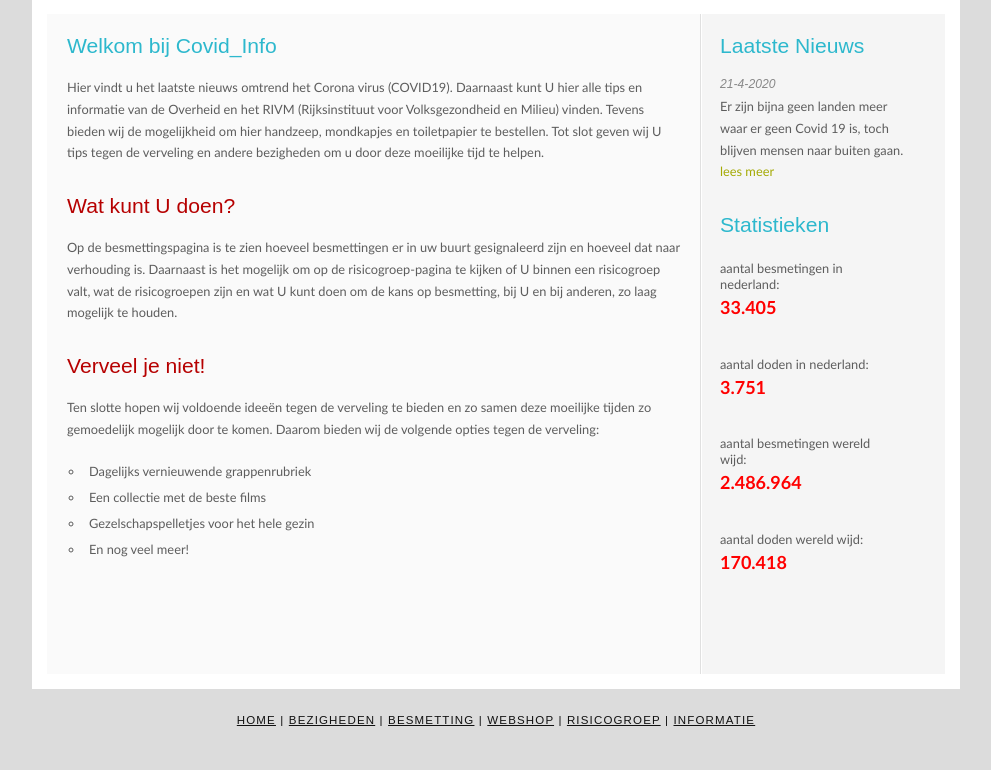
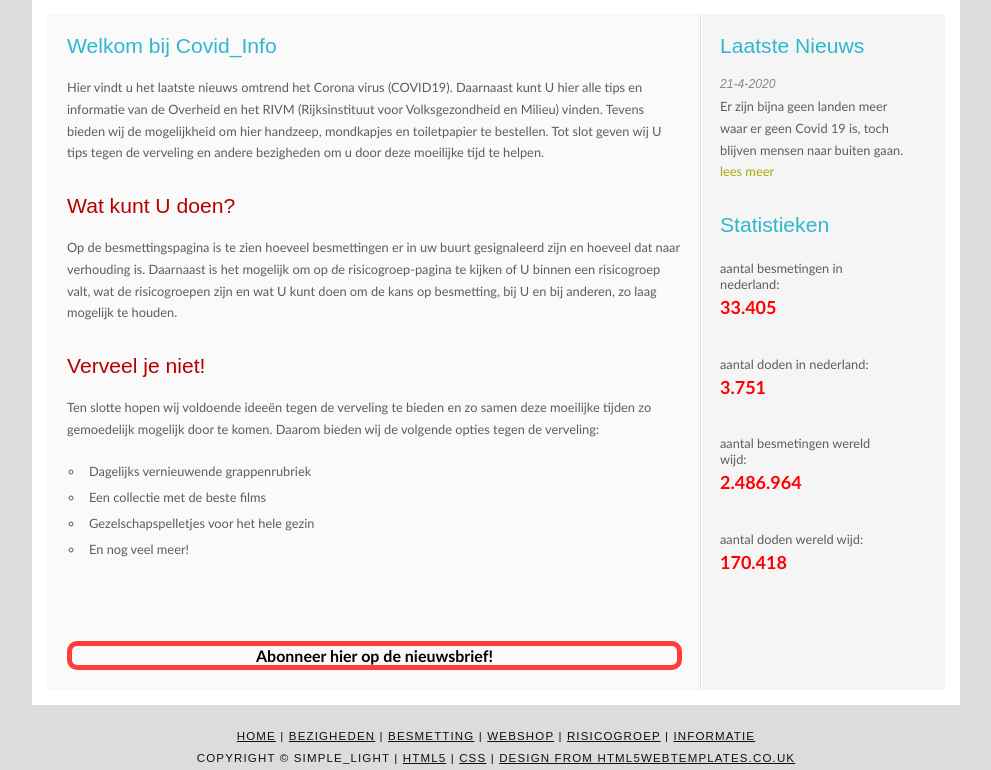
Before and after one commit to Corona-Website-Gijs-Job-Cas-Youri/Corona-Website, a PHP site: page / in a window 1280 px wide. Shown: the part 171-941 px from the top of the page, without its empty margins (144-1135 px from the left). Before the commit the page ends 897 px from the top, so only its background shows below. Run offline with PHP 8.4, Linux system fonts and the light colour scheme.

Commit message:
button nieuwsbrief

```diff
--- a/Frontend/index.php
+++ b/Frontend/index.php
@@ -60,9 +60,13 @@
           <li>En nog veel meer!</li>
         </ul>
       </div>
+        <div id="nieuwsbrief_bar" >
+          <a href="#">Abonneer hier op de nieuwsbrief!</a>
+        </div>
     </div>
     <div id="footer">
     <p><a href="index.php">Home</a> | <a href="bezigheden.php">Bezigheden</a> | <a href="besmetting.php">Besmetting</a> | <a href="webshop.php">Webshop</a> | <a href="risicogroep.php">Risicogroep</a> | <a href="info.php">informatie</a></p>
+    <p>Copyright &copy; simple_light | <a href="http://validator.w3.org/check?uri=referer">HTML5</a> | <a href="http://jigsaw.w3.org/css-validator/check/referer">CSS</a> | <a href="http://www.html5webtemplates.co.uk">design from HTML5webtemplates.co.uk</a></p>
     </div>
   </div>
 </body>
--- a/Frontend/style/style.css
+++ b/Frontend/style/style.css
@@ -422,3 +422,27 @@ table tr td {
   color: #47433f;
   border-top: 1px solid #fff;
 }
+
+#nieuwsbrief_bar{
+  width: 605px;
+  margin-top: 80px;
+  border: 5px solid rgb(255, 60, 60);
+  border-radius: 10px;
+  display: flex;
+  justify-content: center;
+  align-items: center;
+  font-size: 16px;
+  font-weight: bold;
+}
+
+#nieuwsbrief_bar p{
+  margin: 0px;
+  padding: 0px;
+}
+#nieuwsbrief_bar a{
+color: black;
+}
+
+#nieuwsbrief_bar:hover{
+  background-color: rgb(255, 60, 60);
+}
```
